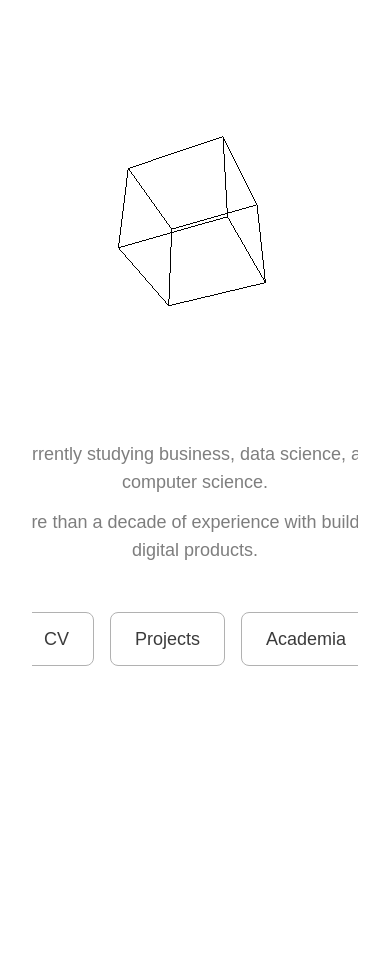
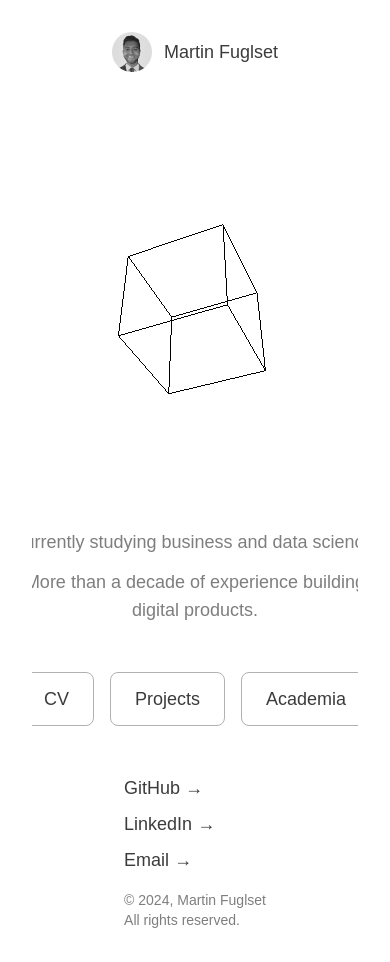
Before and after one commit to martinfuglset/martinfuglset, a Next.js app: page / in a window 390 px wide. Before the commit the page ends 844 px from the top, so only its background shows below. Built offline with nearby package versions, Linux system fonts and the light colour scheme.

Commit message:
header and footer

```diff
--- a/components/Layout.js
+++ b/components/Layout.js
@@ -10,7 +10,7 @@ export default function Layout({ children }) {
         <title>Martin Fuglset</title>
       </Head>
 
-      {/* Left Side Panel - Sticky */}
+      {/* Left Side Panel - Hidden on Small Screens */}
       <aside className="hidden md:flex flex-col w-full md:max-w-xs bg-white dark:bg-black border-r border-gray-300 dark:border-gray-700 p-10 sticky top-0 h-screen">
         <Header />
         <Navigation />
@@ -18,8 +18,21 @@ export default function Layout({ children }) {
       </aside>
 
       {/* Main Content Area */}
-      <main className="flex-1 p-8 bg-white dark:bg-black text-black dark:text-white transition-colors duration-500 overflow-y-auto">
-        {children}
+      <main className="flex-1 flex flex-col p-8 bg-white dark:bg-black text-black dark:text-white transition-colors duration-500 overflow-y-auto">
+        {/* Header in Mobile View */}
+        <div className="flex md:hidden justify-center mb-4">
+          <Header />
+        </div>
+
+        {/* Content */}
+        <div className="flex-1">
+          {children}
+        </div>
+
+        {/* Footer in Mobile View */}
+        <div className="flex md:hidden justify-center mt-4">
+          <Footer />
+        </div>
       </main>
     </div>
   );
--- a/pages/index.js
+++ b/pages/index.js
@@ -14,10 +14,10 @@ export default function Home() {
         <Cube />
         <div className="text-lg space-y-3"> {/* Add spacing for the paragraphs */}
           <p className="text-gray-500">
-            Currently studying business, data science, and computer science.
+            Currently studying business and data science.
           </p>
           <p className="text-gray-500">
-            More than a decade of experience with building digital products.
+            More than a decade of experience building digital products.
           </p>
         </div>
       </div>
```
